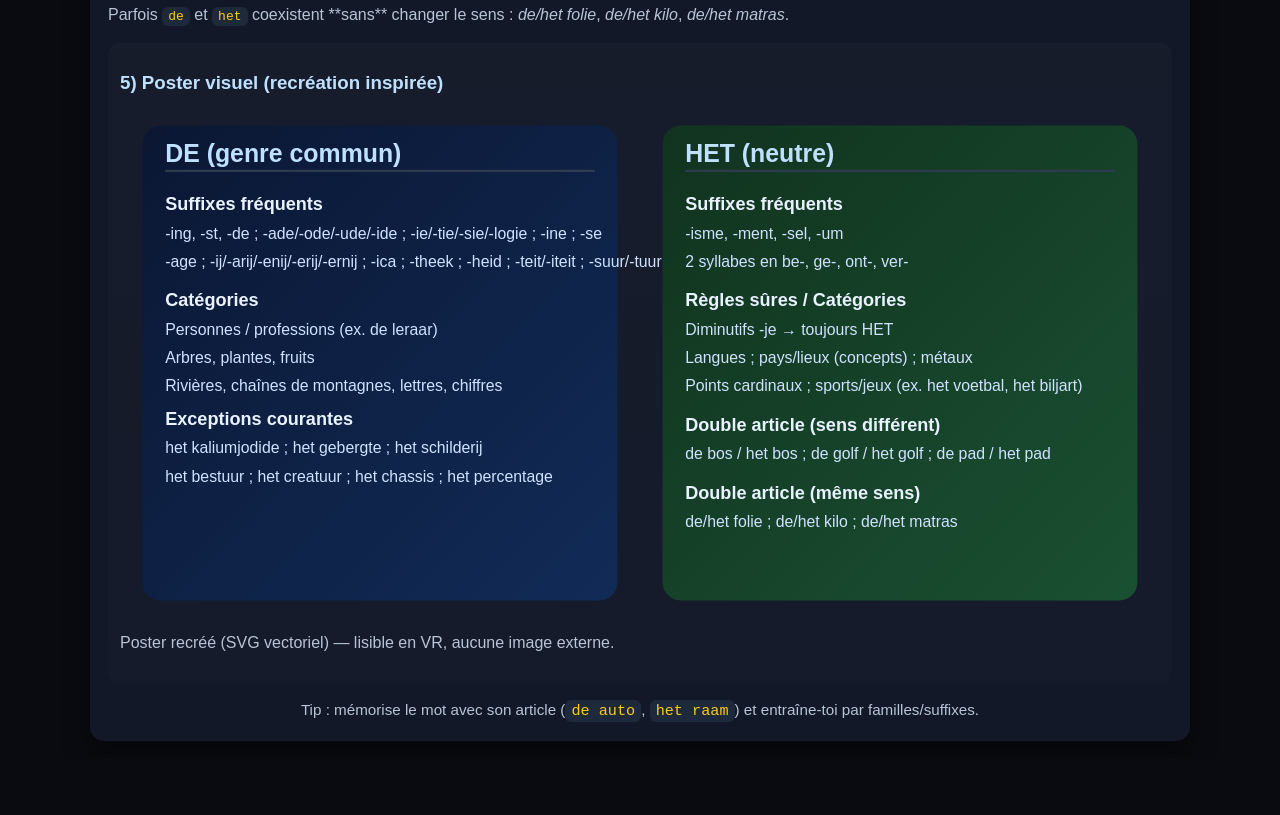
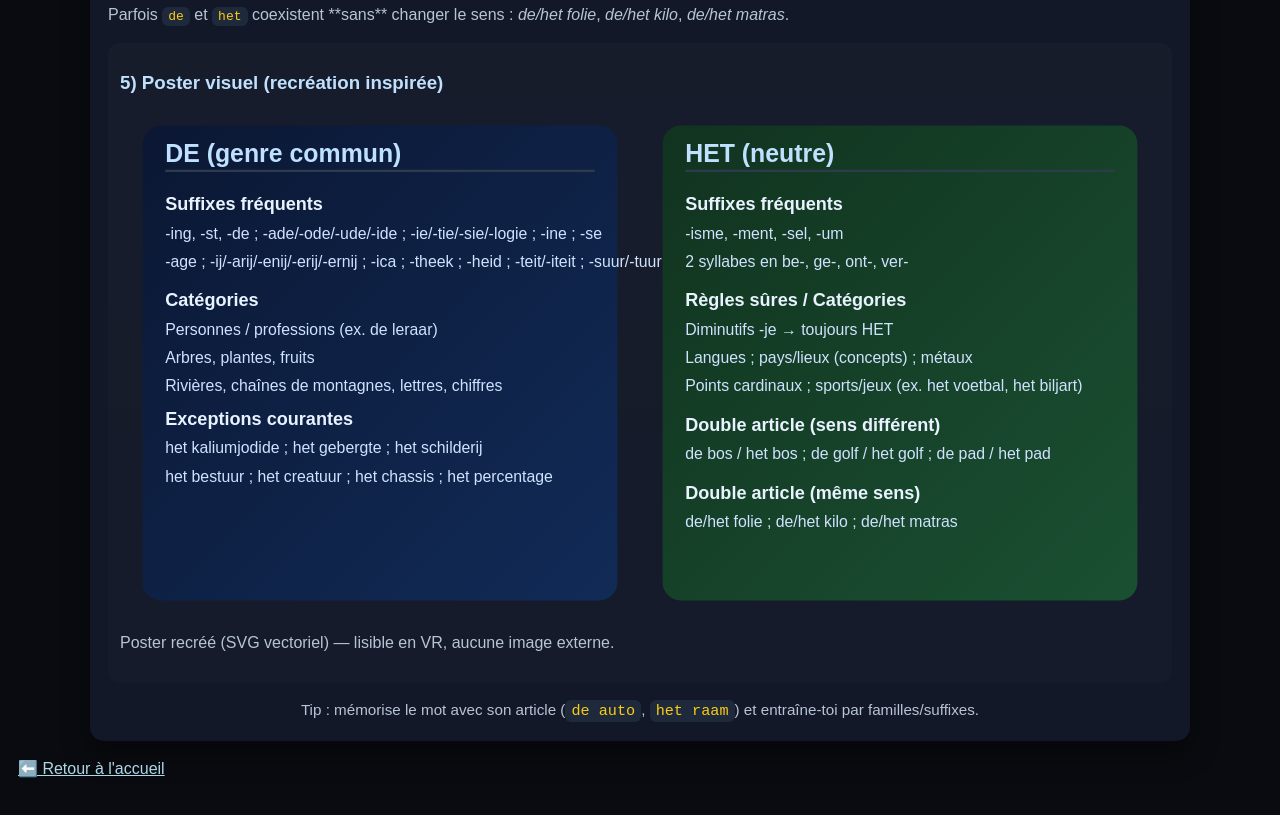
Before and after one commit to LMAS82/FRNL, a plain HTML site: page index.html in a window 1280 px wide. Shown: the part 1802-2617 px from the top of the page. Before the commit the page ends 2561 px from the top, so only its background shows below. Drawn offline with Linux system fonts and the light colour scheme.

Commit message:
Update index.html

```diff
--- a/index.html
+++ b/index.html
@@ -317,5 +317,6 @@ function toggleFocus(){ document.body.classList.toggle('focus-active'); }
 
 render();
 </script>
+<p><a href="index.html" style="color:lightblue;">⬅️ Retour à l'accueil</a></p>
 </body>
 </html>
```
